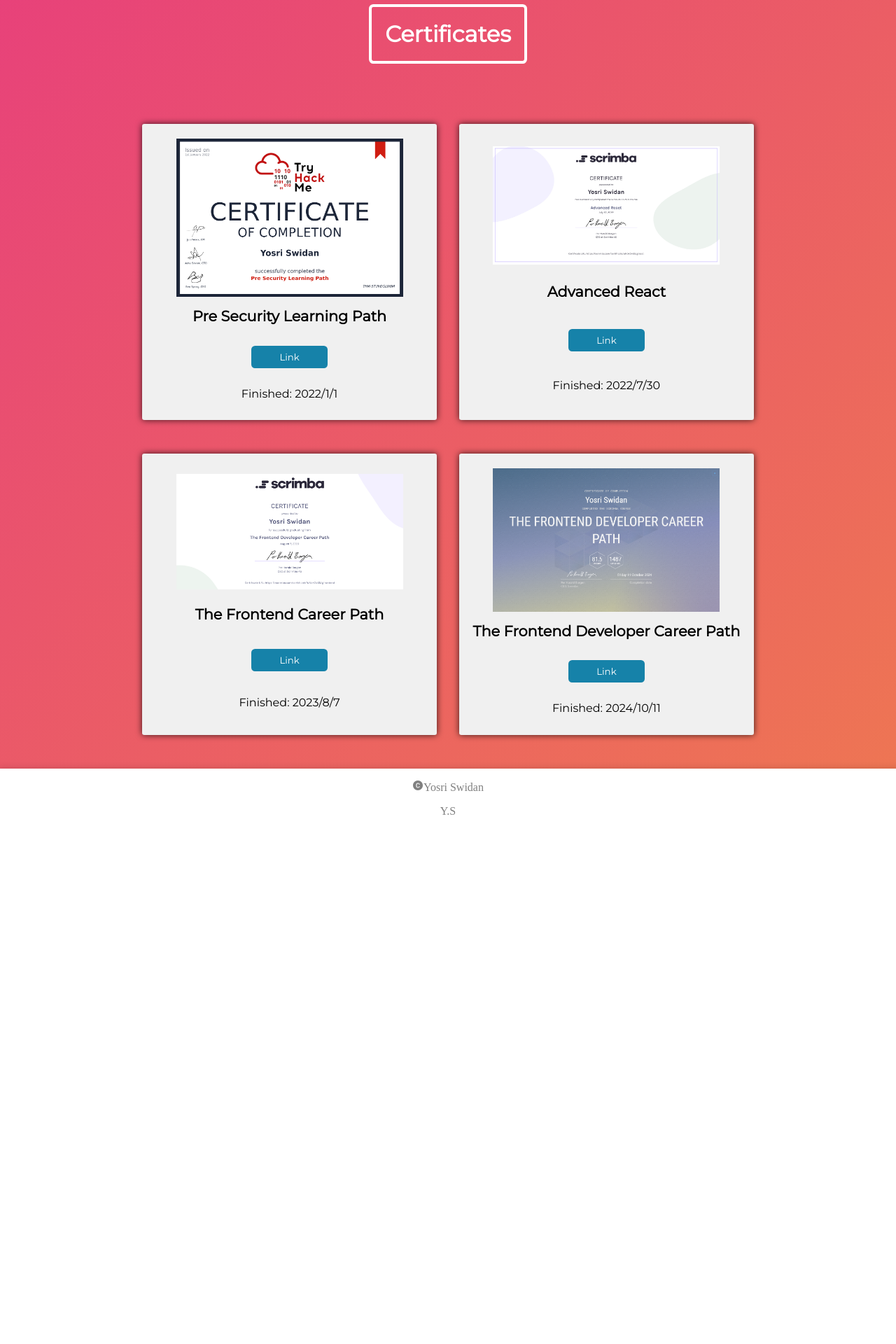
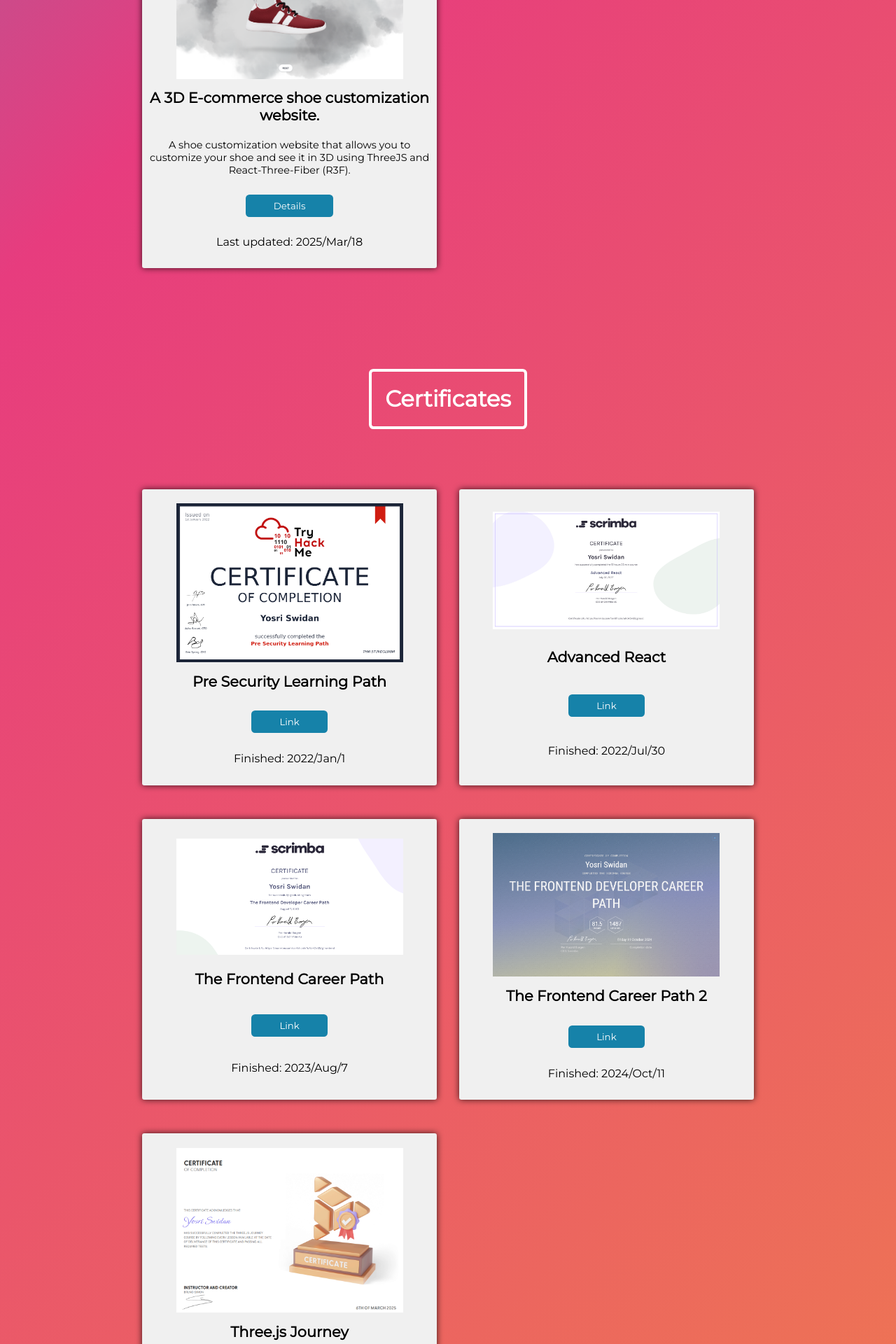
Before and after one commit to ImYosrii/portfolio, a React (Create React App) app: page / in a window 1280 px wide. Shown: the part 5720-7640 px from the top of the page at 70% size. Before the commit the page ends 6904 px from the top, so only its background shows below. Built offline with nearby package versions, Linux system fonts and the light colour scheme.

Commit message:
updated projects and certificates

```diff
--- a/src/components/Nav.js
+++ b/src/components/Nav.js
@@ -6,7 +6,8 @@
         <div className="nav-container">
             <div className={`mobile-scroll-tab ${scroll?'mobile-scroll-tab-active':''}`}>
                 <p className={`mobile-scroll-icon ${scroll?'mobile-icon-active':''}`}
-                   onClick={()=>setScroll(prev=>!prev)}><FaGripLines />
+                   onClick={()=>setScroll(prev=>!prev)}>
+                    <FaGripLines />
                 </p>
                 <div className={`mobile-links-container ${scroll ? 'mobile-links-active':''}`}>
                     <a href="#top">Home</a>
--- a/src/data/CertificatesDataObject.js
+++ b/src/data/CertificatesDataObject.js
@@ -2,34 +2,42 @@
 import tryHackMeCer from '../images/tryHackMeCer.PNG'
 import frontCarer from '../images/frontCarer.PNG'
 import frontCareer2 from '../images/frontCareer2.png'
+import threejs from '../images/threejs.png'
 const data = [
     {
         id:1,
         img:tryHackMeCer,
         title:'Pre Security Learning Path',
         url:'https://tryhackme-certificates.s3-eu-west-1.amazonaws.com/THM-STUVDGLW8M.png',
-        date:'2022/1/1'
+        date:'2022/Jan/1'
     },
     {
         id:2,
         img:advanceReactCer,
         title:'Advanced React',
         url:'https://scrimba.com/certificate/uNbKDvS5/greact',
-        date:'2022/7/30'
+        date:'2022/Jul/30'
     },
         {
         id:3,
         img:frontCarer,
         title:'The Frontend Career Path',
         url:'https://scrimba.com/certificate/uNbKDvS5/gfrontend',
-        date:'2023/8/7'
+        date:'2023/Aug/7'
     },
         {
         id:4,
         img:frontCareer2,
-        title:'The Frontend Developer Career Path',
+        title:'The Frontend Career Path 2',
         url:'https://scrimba.com/certificate-cert2uNjfK9m1kjZ8rY7cHYBTKLUHYcSxEUegPi',
-        date:'2024/10/11'
+        date:'2024/Oct/11'
+    },
+    {
+        id: 5,
+        img: threejs,
+        title: 'Three.js Journey',
+        url: 'https://threejs-journey.com/certificate/view/43493',
+        date: '2025/Mar/6'
     }
 ]
 export default data
--- a/src/data/ProjectsDataObject.js
+++ b/src/data/ProjectsDataObject.js
@@ -14,6 +14,7 @@
 import terrain from '../images/terrain.png'
 import portal from '../images/portal.png'
 import laptop from '../images/laptop.png'
+import thunderstore from '../images/thunderstore.png'
 
 const data = [
     {
@@ -133,7 +134,7 @@
         img:portal,
         title:'Portal scene with custom portal GLSL Shaders.',
         description:'A Portal model that was created and baked its textures in Blender and rendered with ThreeJS with custom GLSL shaders for the portal effect and then rendered in React-Three-Fiber (R3F).',
-        url:'https://terrain-shader.netlify.app/',
+        url:'https://r3f-my-portal-scene.netlify.app/',
         date:'2025/Feb/17'
     },
     {
@@ -143,6 +144,14 @@
         description:'A laptop model that shows my original portfolio using iFrame tag. Website was created using R3F and Drei',
         url:'https://yosri-swidan-3d.netlify.app/',
         date:'2025/Mar/2'
+    },
+    {
+        id: 17,
+        img: thunderstore,
+        title: 'A 3D E-commerce shoe customization website.',
+        description: 'A shoe customization website that allows you to customize your shoe and see it in 3D using ThreeJS and React-Three-Fiber (R3F).',
+        url: 'https://thundersotore-3d.netlify.app/',
+        date: '2025/Mar/18'
     }
 ]
 export default data
```
Also changed, not shown: src/images/threejs.png (added), src/images/thunderstore.png (added).
